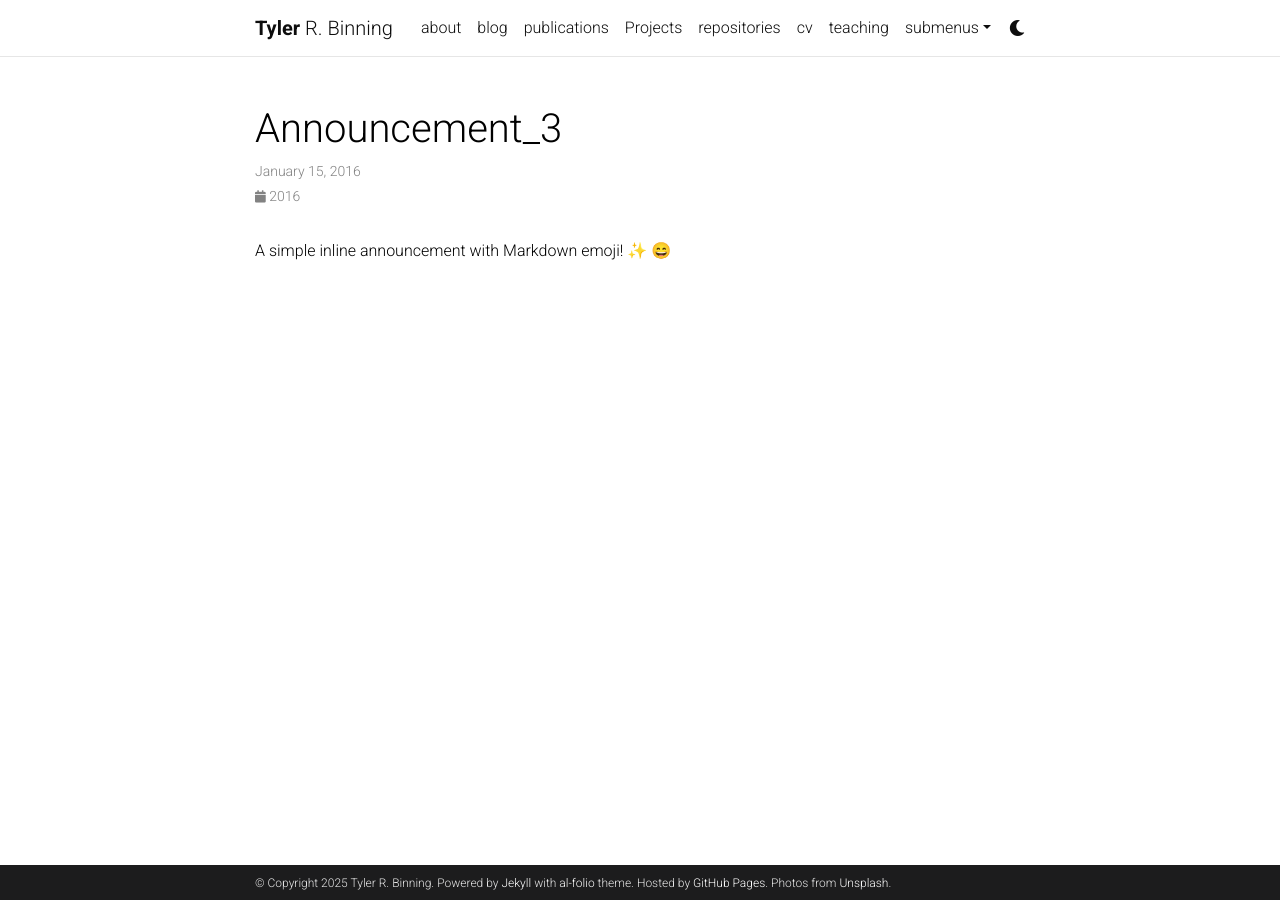
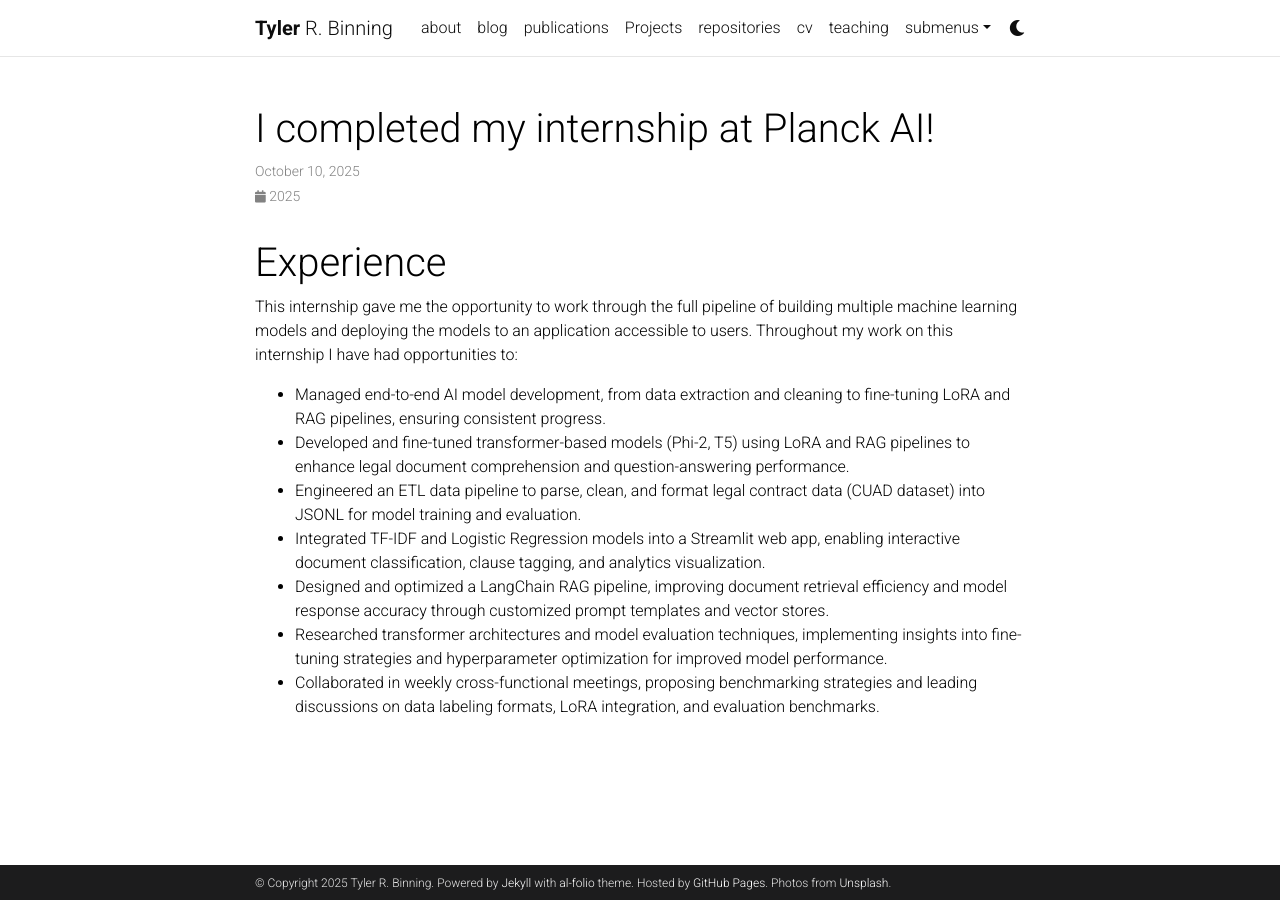
Before and after one commit to tybinning/portfolio-upgraded, a Jekyll site: the page built from _news/announcement_3.md, in a window 1280 px wide. Built offline with Jekyll 4.4.1, drawn with Linux system fonts in a browser that asks for light colours; emoji names are drawn with the system emoji font; comment, search, counter and statistics services are not loaded; a style sheet for code colours, icons or effects is not loaded.

Commit message:
editing planck ai in cv

```diff
--- a/_news/announcement_3.md
+++ b/_news/announcement_3.md
@@ -1,8 +1,20 @@
 ---
 layout: post
-date: 2016-01-15 07:59:00-0400
+date: 2025-10-10 07:59:00-0400
+title: I completed my internship at Planck AI!
 inline: true
 related_posts: false
 ---
 
-A simple inline announcement with Markdown emoji! :sparkles: :smile:
+# Experience
+
+This internship gave me the opportunity to work through the full pipeline of building multiple machine learning models and deploying the models to an application accessible to users.
+Throughout my work on this internship I have had opportunities to:
+
+- Managed end-to-end AI model development, from data extraction and cleaning to fine-tuning LoRA and RAG pipelines, ensuring consistent progress.
+- Developed and fine-tuned transformer-based models (Phi-2, T5) using LoRA and RAG pipelines to enhance legal document comprehension and question-answering performance.
+- Engineered an ETL data pipeline to parse, clean, and format legal contract data (CUAD dataset) into JSONL for model training and evaluation.
+- Integrated TF-IDF and Logistic Regression models into a Streamlit web app, enabling interactive document classification, clause tagging, and analytics visualization.
+- Designed and optimized a LangChain RAG pipeline, improving document retrieval efficiency and model response accuracy through customized prompt templates and vector stores.
+- Researched transformer architectures and model evaluation techniques, implementing insights into fine-tuning strategies and hyperparameter optimization for improved model performance.
+- Collaborated in weekly cross-functional meetings, proposing benchmarking strategies and leading discussions on data labeling formats, LoRA integration, and evaluation benchmarks.
```
Also changed, not shown: _data/cv.yml (+9 -4 lines), _news/announcement_1.md (+2 -2 lines).
